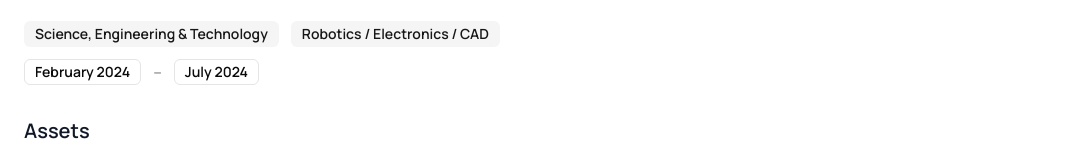
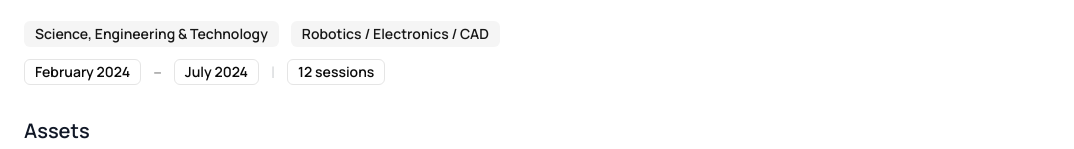
Before and after one commit to cabbachew/cc-stories, a Next.js app: page /prototype in a window 1280 px wide. Shown: the part 143-292 px from the top of the page, without its empty margins (0-1074 px from the left). Built offline with nearby package versions, Linux system fonts and the light colour scheme.

Commit message:
add sessions completed data field

```diff
--- a/app/data/studentStories/611ae784-f69c-4304-9dc1-2347ea2ac8ac.ts
+++ b/app/data/studentStories/611ae784-f69c-4304-9dc1-2347ea2ac8ac.ts
@@ -6,6 +6,7 @@ export const studentStory = {
   topic: "Robotics / Electronics / CAD",
   startDate: "2024-02",
   lastSessionDate: "2024-07-15",
+  sessionsCompleted: 12,
   learningPlanUrl:
     "https://cc-proposals.vercel.app/proposals/f99fcca0-2e03-47af-9a85-cae4b1fe2c21",
   timeline: {
--- a/app/prototype/page.tsx
+++ b/app/prototype/page.tsx
@@ -74,6 +74,10 @@ export default function PrototypePage() {
               <Badge variant="outline" className="text-sm">
                 {formatDate(studentStory.lastSessionDate)}
               </Badge>
+              <span className="text-[#111827]/20">|</span>
+              <Badge variant="outline" className="text-sm">
+                {studentStory.sessionsCompleted} sessions
+              </Badge>
             </div>
           </div>
         </div>
```
